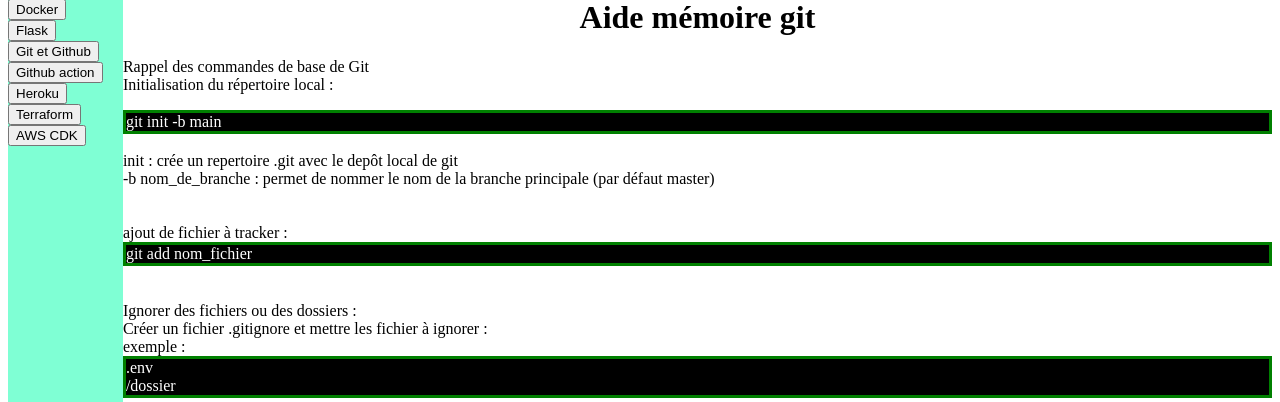
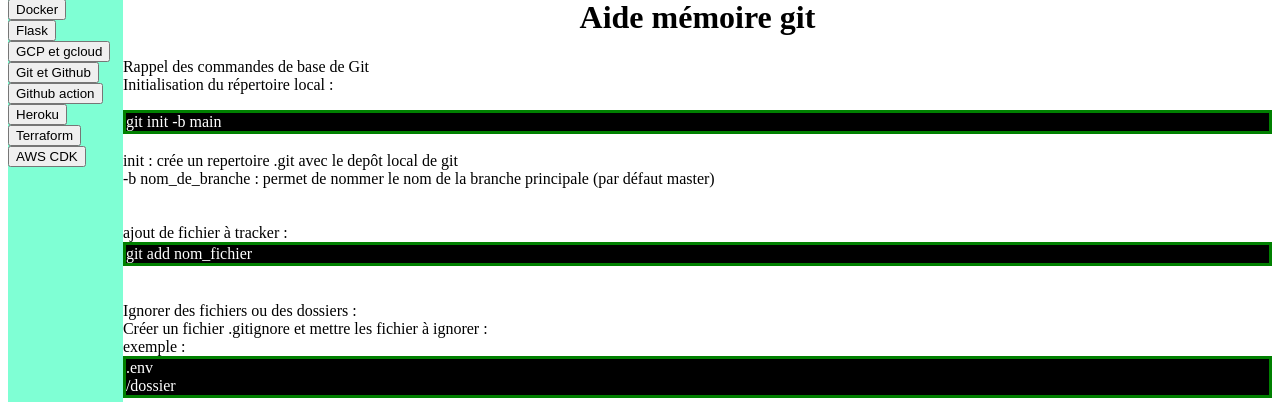
Before and after one commit to barrmath/web_pingouin, a Flask app: page /git/ in a window 1280 px wide. Shown: the part 57-459 px from the top of the page. Run offline with Flask 3, Linux system fonts and the light colour scheme.

Commit message:
ajout page gcloud + test + page Gcloud en cours de construction

```diff
--- a/pingouin_app/templates/aide_memoire/base_aide_memoire.html
+++ b/pingouin_app/templates/aide_memoire/base_aide_memoire.html
@@ -12,6 +12,7 @@
             <td><form action={{url_for('ansible')}} method="get"><input type="submit"  value="Ansible"></form></td>
             <td><form action={{url_for('tip_docker')}} method="get"><input type="submit"  value="Docker"></form></td>
             <td><form action={{url_for('tip_flask')}} method="get"><input type="submit"  value="Flask"></form></td>
+            <td><form action={{url_for('gcloud')}} method="get"><input type="submit"  value="GCP et gcloud"></form></td>
             <td><form action={{url_for('git')}} method="get"><input type="submit"  value="Git et Github"></form></td>
             <td><form action={{url_for('git_action')}} method="get"><input type="submit"  value="Github action"></form></td>
             <td><form action={{url_for('tips_variable_systeme')}} method="get"><input type="submit"  value="Heroku"></form></td>
--- a/pingouin_app/views.py
+++ b/pingouin_app/views.py
@@ -77,6 +77,11 @@ def aide_memoire():
     return render_template("aide_memoire/aide_memoire.html")
 
 
+@app.route("/gcloud/", methods=["GET", "POST"])
+def gcloud():
+    return render_template("aide_memoire/aide_memoire_gcloud.html")
+
+
 @app.route("/git/", methods=["GET", "POST"])
 def git():
     return render_template("aide_memoire/aide_memoire_git.html")
```
Also changed, not shown: pingouin_app/templates/aide_memoire/aide_memoire_gcloud.html (added, +7 -0 lines), tests/test_views.py (+10 -0 lines).
